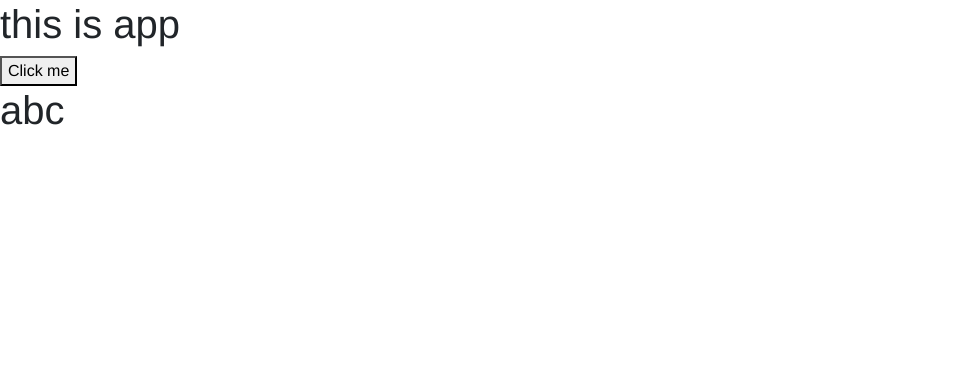
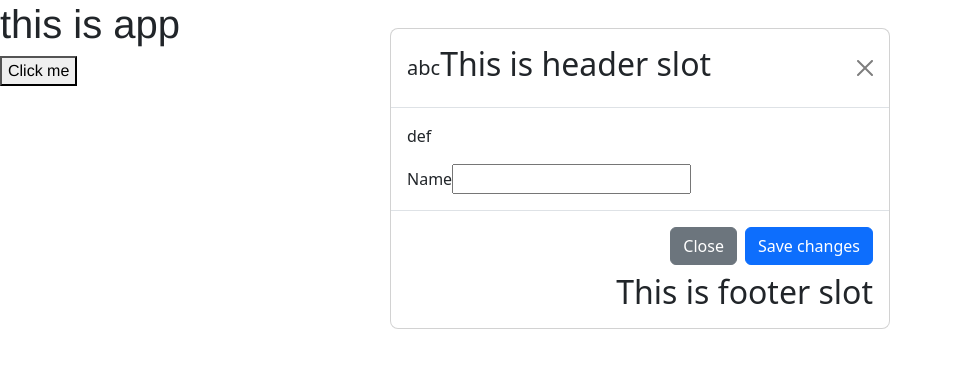
Before and after one commit to tranvuquang/vue3-toantran, a Vue app: page / in a window 1280 px wide. Both pictures are taken after a click on the button "Click me". Shown: the top 368 px of the page, without its empty margins (0-953 px from the left). Built offline with nearby package versions, Linux system fonts and the light colour scheme.

Commit message:
br05_components

```diff
--- a/src/App.vue
+++ b/src/App.vue
@@ -1,14 +1,16 @@
 <script>
-import HelloWorld from "./components/HelloWorld.vue";
+import Modal from "./components/Modal.vue";
 export default {
   name: "App",
-  components: { HelloWorld },
+  components: { Modal },
   data() {
-    return {};
+    return {
+      isShowModal: false,
+    };
   },
   methods: {
-    onClick() {
-      console.log(this.$refs.hello);
+    toggleModal() {
+      this.isShowModal = !this.isShowModal;
     },
   },
 };
@@ -17,8 +19,26 @@ export default {
 <template>
   <div id="app">
     <h1>this is app</h1>
-    <button @click="onClick">Click me</button>
-    <HelloWorld msg="abc" ref="hello" />
+    <button @click="toggleModal">Click me</button>
+    <Teleport to="body">
+      <Modal
+        title="abc"
+        content="def"
+        theme="123"
+        v-if="isShowModal"
+        v-on:closeModal="toggleModal"
+      >
+        <template v-slot:header>
+          <h2>This is header slot</h2>
+        </template>
+        <label for="">Name</label>
+        <input type="text" />
+
+        <template v-slot:footer>
+          <h2>This is footer slot</h2>
+        </template>
+      </Modal>
+    </Teleport>
   </div>
 </template>
 
--- /dev/null
+++ b/src/components/Modal.vue
@@ -0,0 +1,65 @@
+<script>
+export default {
+  name: "Modal",
+  props: {
+    title: {
+      type: String,
+      required: true,
+      default: "Title",
+    },
+    content: {
+      type: String,
+      default: "",
+    },
+    theme: {
+      type: String,
+      default: "contact",
+      validator(val) {
+        return ["contact", "example"].includes(val);
+      },
+    },
+  },
+  methods: {
+    onCloseModal() {
+      this.$emit("closeModal");
+    },
+  },
+};
+</script>
+
+<template>
+  <div class="modal" tabindex="-1" style="display: block">
+    <div class="modal-dialog">
+      <div class="modal-content" :class="{ 'bg-purple': theme === 'contact' }">
+        <div class="modal-header">
+          <h5 class="modal-title">{{ title }}</h5>
+          <slot name="header"></slot>
+          <button
+            type="button"
+            class="btn-close"
+            data-bs-dismiss="modal"
+            aria-label="Close"
+          ></button>
+        </div>
+        <div class="modal-body">
+          <p>{{ content }}</p>
+          <slot />
+        </div>
+        <div class="modal-footer">
+          <button
+            type="button"
+            class="btn btn-secondary"
+            data-bs-dismiss="modal"
+            @click="onCloseModal"
+          >
+            Close
+          </button>
+          <button type="button" class="btn btn-primary">Save changes</button>
+          <slot name="footer"></slot>
+        </div>
+      </div>
+    </div>
+  </div>
+</template>
+
+<style></style>
```
Also changed, not shown: readme.txt.
